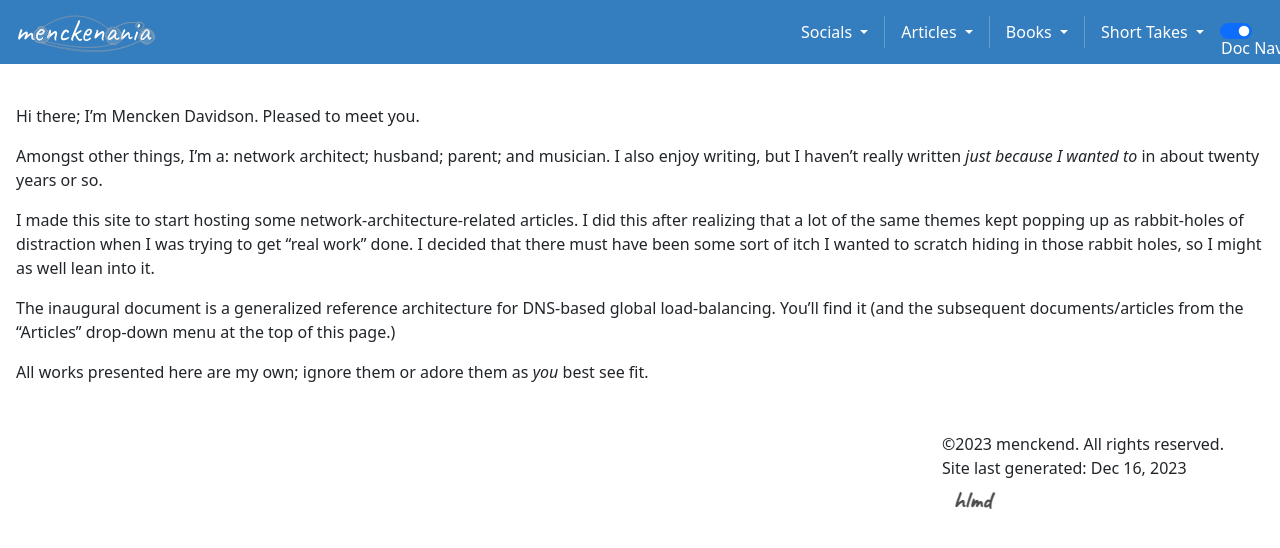
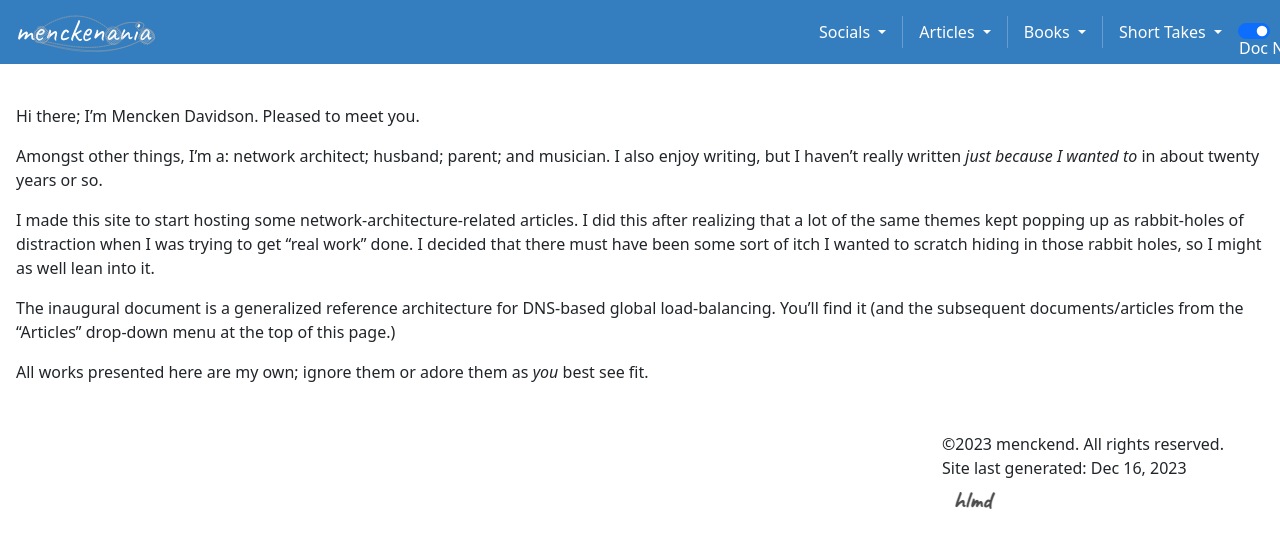
Before and after one commit to menckend/alpha, a Jekyll site: the page built from index.md, in a window 1280 px wide. Shown: the top 548 px of the page. Built offline with Jekyll 4.4.1, drawn with Linux system fonts in a browser that asks for light colours.

Commit message:
Update newtemplate-header.html

```diff
--- a/_includes/newtemplate-header.html
+++ b/_includes/newtemplate-header.html
@@ -105,8 +105,8 @@
         </ul>
       </div>
     </div>
-    <div class="form-check form-switch form-floating" style="overflow: visible; width: 50px; margin-left: 8px; margin-right: 8px;">
-      <input class="form-check-input menck-tn-toggle-control menck-topnav-text-color d-flex align-self-start; row; overflow: visible;" type="checkbox" id="MenckSidebarToggle" data-bs-target="#MenckSidebar" data-target="#MenckSidebar" data-bs-toggle="collapse" aria-expanded="true" style="overflow: visible;">
+    <div class="form-check form-switch form-floating" style="overflow: visible; margin-left: 8px;">
+      <input class="form-check-input menck-tn-toggle-control menck-topnav-text-color d-flex align-self-start row" type="checkbox" id="MenckSidebarToggle" data-bs-target="#MenckSidebar" data-target="#MenckSidebar" data-bs-toggle="collapse" aria-expanded="true" style="overflow: visible;">
      <label class="form-check-label menck-tn-toggle-label menck-topnav-text-color d-flex align-self-start row" for="MenckSidebarToggle" style="overflow: visible;">Doc Nav</label>
      </div>
          <a class="btn btn-menck-tn d-lg-none " data-bs-toggle="offcanvas" href="#menckNavbar" role="button" aria-controls="offcanvasResponsive" type="button" style="border-style:none;"><i class="bi bi-larg bi-list"></i></a>
```
